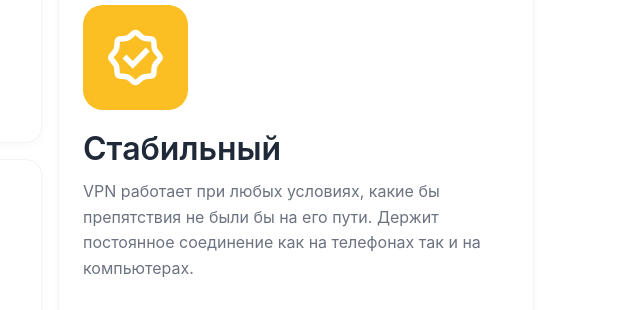
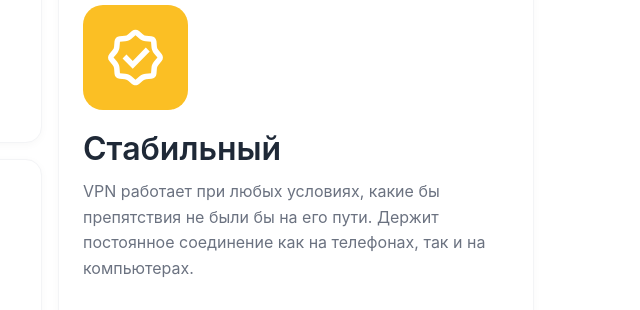
Before and after one commit to todaywillnotend/beefreevpn, a Gatsby site: page / in a window 1280 px wide. Shown: the part 1784-2094 px from the top of the page, 590-1230 px from the left. Built offline with nearby package versions, Linux system fonts and the light colour scheme; Gatsby itself is replaced by a stand-in of ours.

Commit message:
Поправил немного текста

```diff
--- a/src/components/Features/Features.tsx
+++ b/src/components/Features/Features.tsx
@@ -27,7 +27,7 @@ const featuresData: FeatureItemData[] = [
     icon: StabilityIcon,
     title: "Стабильный",
     description:
-      "VPN работает при любых условиях, какие бы препятствия не были бы на его пути. Держит постоянное соединение как на телефонах так и на компьютерах.",
+      "VPN работает при любых условиях, какие бы препятствия не были бы на его пути. Держит постоянное соединение как на телефонах, так и на компьютерах.",
     className: styles.featureItem2,
   },
   {
--- a/src/pages/index.tsx
+++ b/src/pages/index.tsx
@@ -42,8 +42,8 @@ const IndexPage: React.FC = () => {
 
   return (
     <Layout
-      title="Ваш VPN-выбор"
-      description="Быстрый, безопасный и анонимный VPN-сервис полностью управляемый вами в Telegram боте @beefreevpnbot"
+      title="Лучший ВПН для России"
+      description="Бесплатный, быстрый, безопасный и анонимный VPN-сервис полностью управляемый вами в Telegram боте @beefreevpnbot"
     >
       <Header
         navItems={navItems}
```
